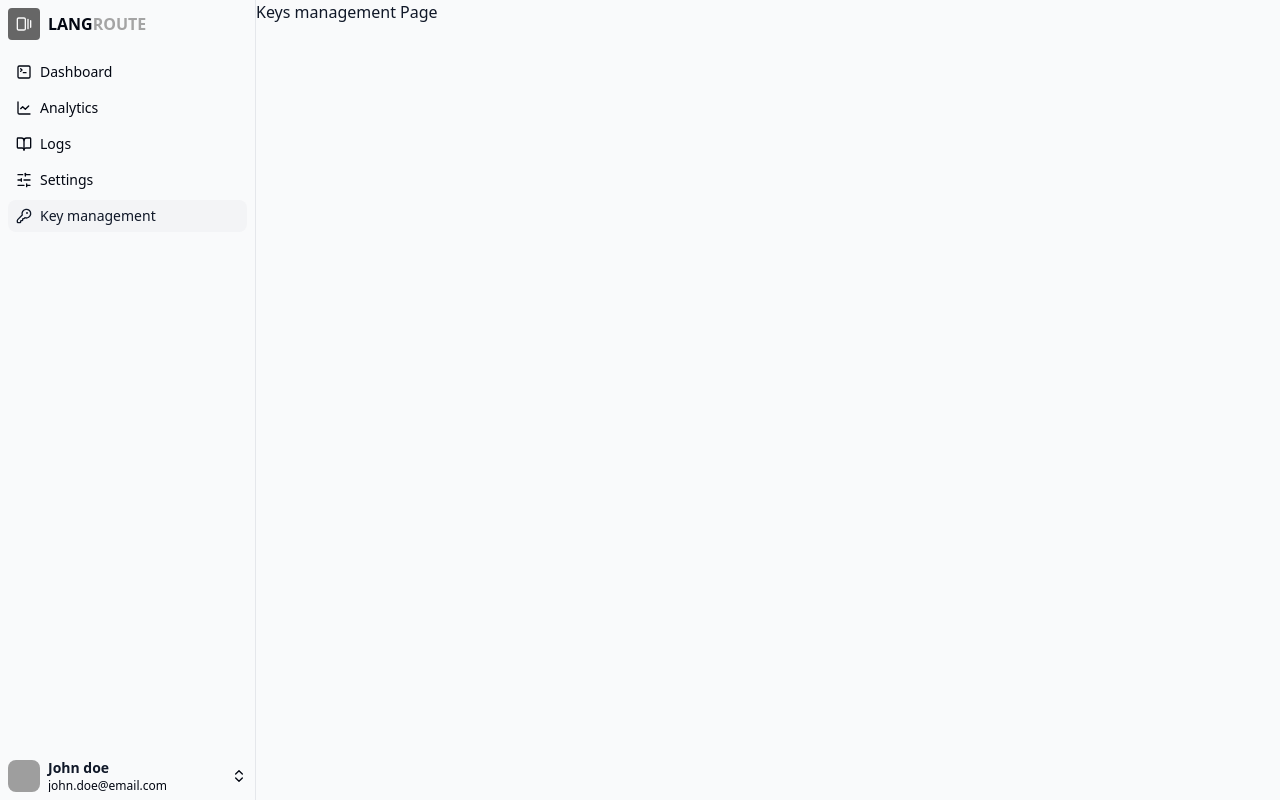
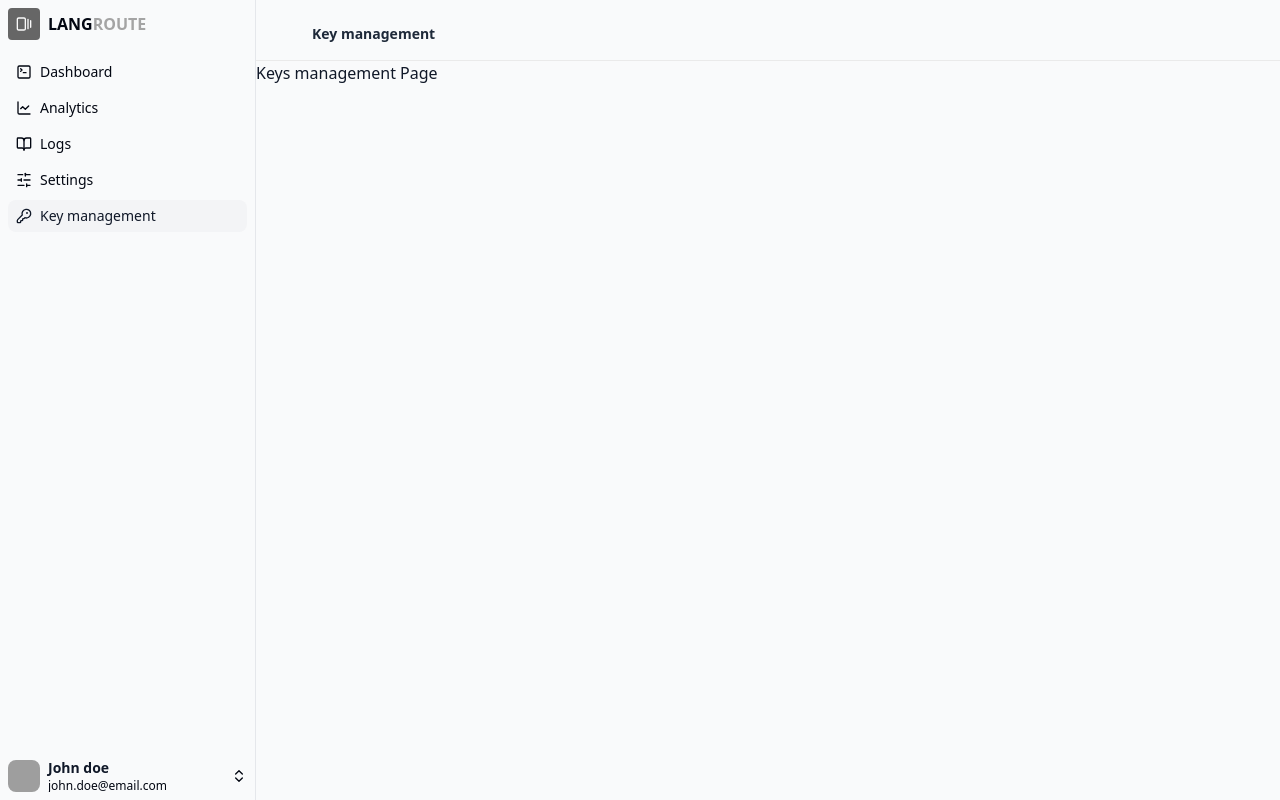
Before and after one commit to bluewave-labs/LangRoute, a Next.js app: page /keys in a window 1280 px wide. Built offline with nearby package versions, Linux system fonts and the light colour scheme; grey boxes are pictures that could not be loaded.

Commit message:
feat: add header

```diff
--- a/src/app/(dashboard)/layout.tsx
+++ b/src/app/(dashboard)/layout.tsx
@@ -1,5 +1,6 @@
 import type { Metadata } from 'next';
 
+import Header from '@/components/header';
 import AppSidebar from '@/components/sidebar';
 import { SidebarProvider } from '@/components/ui/sidebar';
 
@@ -21,7 +22,10 @@ export default function DashboardLayout({ children }: { children: React.ReactNod
 			<SidebarProvider>
 				<AppSidebar />
 			</SidebarProvider>
-			<div className='flex h-full grow flex-col'>{children}</div>
+			<div className='flex h-full grow flex-col'>
+				<Header />
+				{children}
+			</div>
 		</div>
 	);
 }
--- /dev/null
+++ b/src/components/header/index.tsx
@@ -0,0 +1,26 @@
+'use client';
+
+import { usePathname } from 'next/navigation';
+
+import { useIsMobile } from '@/hooks/use-mobile';
+import pages from '@/lib/pages';
+
+const Header = () => {
+	const pathname = usePathname();
+	const currPage = pages.find(({ href }) => href === pathname);
+	const isMobile = useIsMobile();
+
+	if (isMobile) return null;
+
+	if (pathname === '/') return null;
+
+	if (!currPage) return null;
+
+	return (
+		<header className='border-b border-[#EAEAEA] pt-6 pb-4 pl-14'>
+			<h1 className='text-sm font-semibold text-gray-800'>{currPage.text}</h1>
+		</header>
+	);
+};
+
+export default Header;
--- a/src/components/sidebar/index.tsx
+++ b/src/components/sidebar/index.tsx
@@ -1,18 +1,12 @@
 'use client';
 
-import {
-	BookOpen,
-	ChartLine,
-	ChevronsUpDown,
-	KeyRound,
-	SlidersHorizontal,
-	SquareTerminal,
-} from 'lucide-react';
+import { ChevronsUpDown } from 'lucide-react';
 import Image from 'next/image';
 import Link from 'next/link';
 import { usePathname } from 'next/navigation';
 
 import logoLight from '@/assets/images/logo-light.svg';
+import pages from '@/lib/pages';
 
 import { Avatar, AvatarFallback, AvatarImage } from '../ui/avatar';
 import {
@@ -28,37 +22,9 @@ import {
 	SidebarTrigger,
 } from '../ui/sidebar';
 
-const items = [
-	{
-		icon: SquareTerminal,
-		text: 'Dashboard',
-		href: '/',
-	},
-	{
-		icon: ChartLine,
-		text: 'Analytics',
-		href: '/analytics',
-	},
-	{
-		icon: BookOpen,
-		text: 'Logs',
-		href: '/logs',
-	},
-	{
-		icon: SlidersHorizontal,
-		text: 'Settings',
-		href: '/settings',
-	},
-	{
-		icon: KeyRound,
-		text: 'Key management',
-		href: '/keys',
-	},
-];
-
 const MobileHeader = () => {
 	const pathname = usePathname();
-	const item = items.find(({ href }) => href === pathname);
+	const item = pages.find(({ href }) => href === pathname);
 	return (
 		<SidebarHeader className='w-full flex-row items-center justify-between shadow-sm md:shadow-none'>
 			<div className='flex w-full items-center gap-2'>
@@ -98,7 +64,7 @@ const AppSidebar = () => {
 			<SidebarContent>
 				<SidebarGroup>
 					<SidebarMenu>
-						{items.map((item) => (
+						{pages.map((item) => (
 							<SidebarMenuItem key={item.text}>
 								<SidebarMenuButton
 									asChild
--- /dev/null
+++ b/src/lib/pages.tsx
@@ -0,0 +1,31 @@
+import { BookOpen, ChartLine, KeyRound, SlidersHorizontal, SquareTerminal } from 'lucide-react';
+
+const pages = [
+	{
+		icon: SquareTerminal,
+		text: 'Dashboard',
+		href: '/',
+	},
+	{
+		icon: ChartLine,
+		text: 'Analytics',
+		href: '/analytics',
+	},
+	{
+		icon: BookOpen,
+		text: 'Logs',
+		href: '/logs',
+	},
+	{
+		icon: SlidersHorizontal,
+		text: 'Settings',
+		href: '/settings',
+	},
+	{
+		icon: KeyRound,
+		text: 'Key management',
+		href: '/keys',
+	},
+];
+
+export default pages;
```
